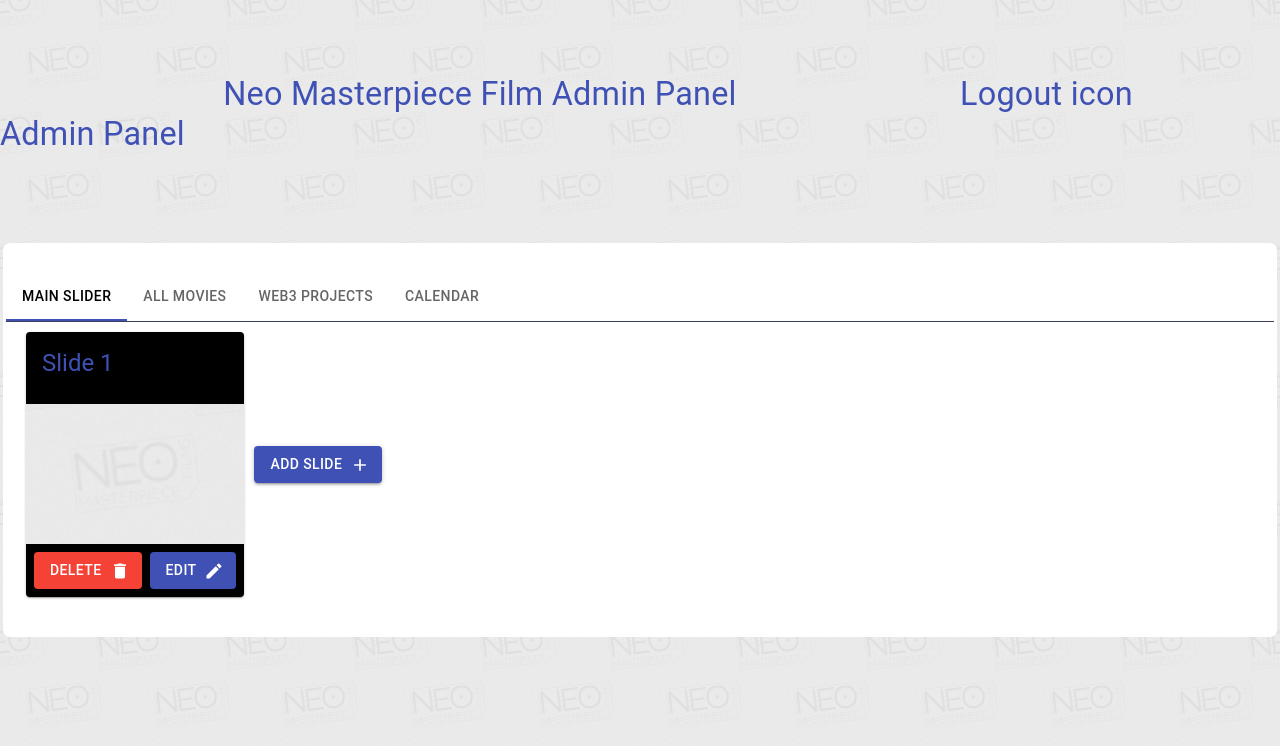
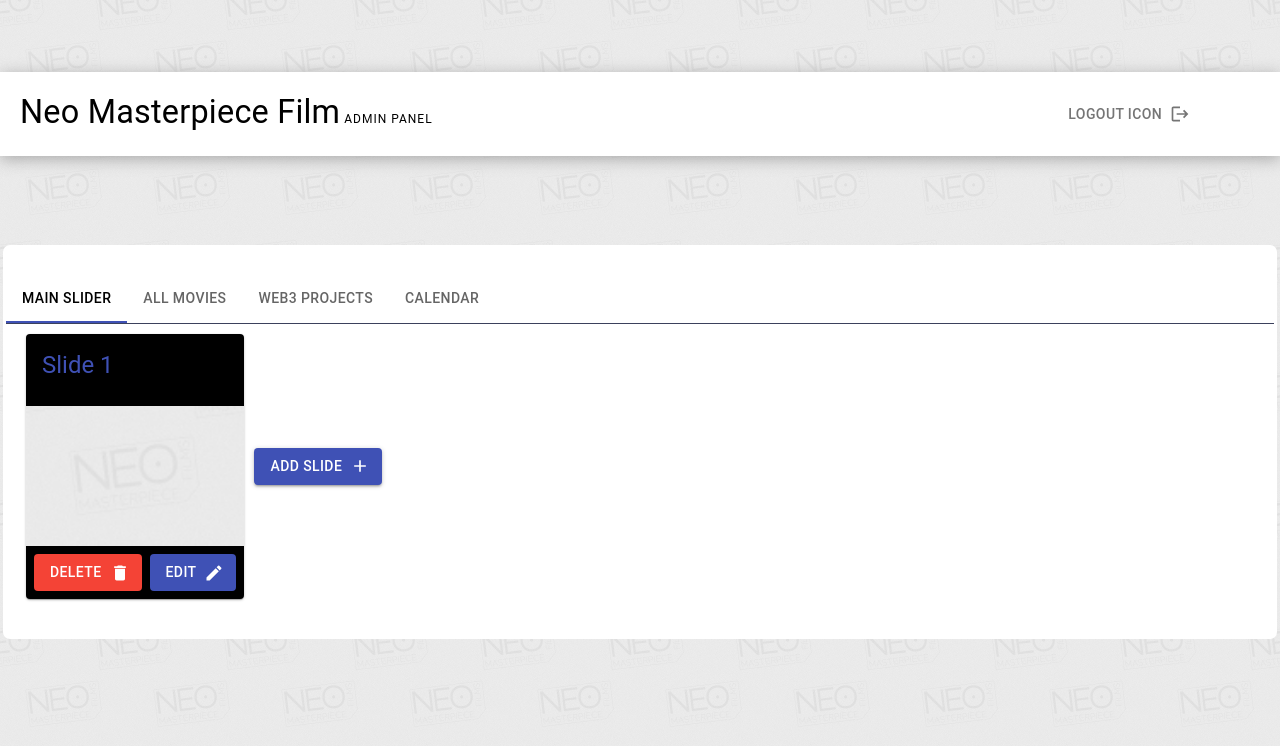
Before and after one commit to MaximGordiyenko/neofilms-frontend, a React (Vite) app: page /admin/main-slider in a window 1280 px wide. Shown: the top 746 px of the page. Built offline with nearby package versions, Linux system fonts and the light colour scheme.

Commit message:
fix: header styles

```diff
--- a/src/components/buttons/IconButton.jsx
+++ b/src/components/buttons/IconButton.jsx
@@ -2,12 +2,11 @@
 import { Button } from '@mui/material';
 import { grey } from '@mui/material/colors';
 
-
-export const IconButton = ({ children, onClick }) => {
+export const IconButton = ({ children, onClick, icon }) => {
   return (
     <Button
       variant="outlined"
-      endIcon={<Add/>}
+      endIcon={icon ? icon : <Add/>}
       sx={{ border: "none", color: grey[600] }}
       onClick={onClick}>
       {children}
--- a/src/components/header/Header.jsx
+++ b/src/components/header/Header.jsx
@@ -3,7 +3,7 @@
 import { ROUTE } from '../../constants.js';
 // import { Logo } from "../ui/Logo";
 
-export const Header = ({ leftContent, rightContent}) => {
+export const Header = ({ leftContent, rightContent }) => {
   const { pathname } = useLocation();
 
   return (
@@ -15,11 +15,11 @@
       alignItems="center"
       zIndex="1"
       container>
-      <Grid item xs={12} sm={4} md={9} lg={9}>
+      <Grid item xs={12} sm={4} md={9} lg={10}>
         {leftContent}
       </Grid>
-      <Grid item xs={12} sm={4} md={3} lg={3}>
-        <Box display="flex">
+      <Grid item xs={12} sm={4} md={3} lg={2}>
+        <Box display="flex" justify-content="right">
           {rightContent}
         </Box>
       </Grid>
@@ -29,8 +29,11 @@
 
 const GridCSS = styled(Grid)(
   ({ theme, opacity }) => ({
-    display: opacity ? 'none' : 'flex',
+    display: 'flex',
     position: 'static',
-    top: 0
+    top: 0,
+    background: 'white',
+    padding: 20,
+    boxShadow: '0px 3px 15px rgba(100, 100, 100, 0.49)',
   })
 );
--- a/src/components/layouts/Layout.jsx
+++ b/src/components/layouts/Layout.jsx
@@ -3,6 +3,8 @@
 import { Header } from '../header/Header.jsx';
 import { MainComponent } from './MainComponent.jsx';
 import { Typography } from '@mui/material';
+import { IconButton } from '../buttons/IconButton.jsx';
+import { Logout } from '@mui/icons-material';
 
 export const Layout = () => {
 
@@ -10,19 +12,15 @@
     <LayoutContainerCSS>
       <Header
         leftContent={
-          <Typography variant="h4" align="center" color="primary">
-            Neo Masterpiece Film Admin Panel
+          <Typography variant="h4" align="left" color="secobdary">
+            Neo Masterpiece Film
+            <Typography variant="overline" align="center" color="secobdary"> Admin Panel</Typography>
           </Typography>
         }
         rightContent={
-          <Typography variant="h4" align="center" color="primary">
-            Logout icon
-          </Typography>
+          <IconButton icon={<Logout />}>Logout icon</IconButton>
         }
       />
-      <Typography variant="h4" align="left" color="primary" position="relative">
-        Admin Panel
-      </Typography>
       <MainComponent>
         <Outlet/>
       </MainComponent>
```
